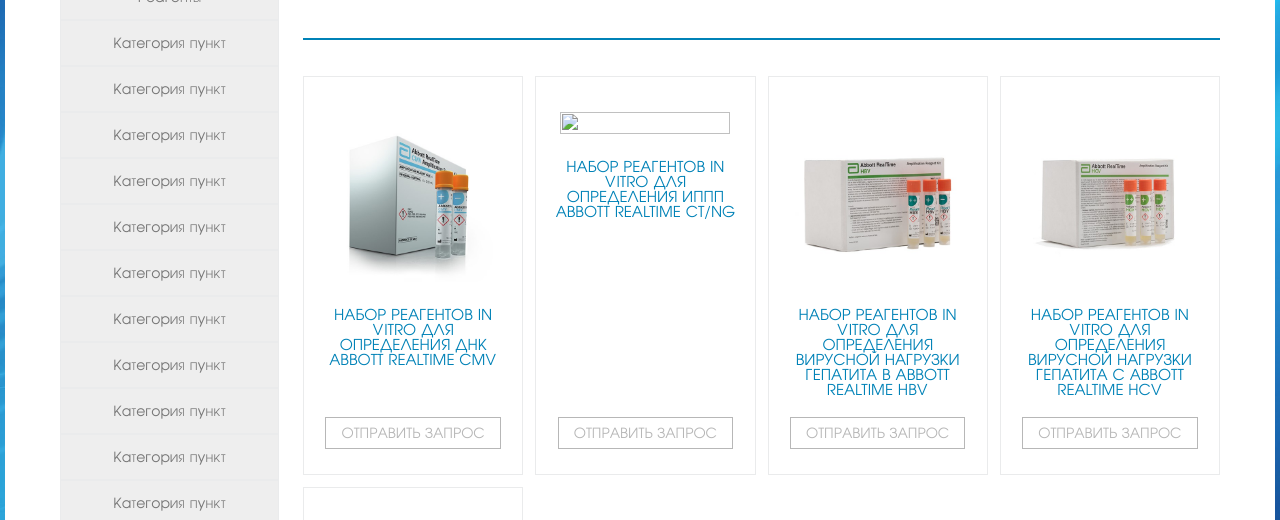
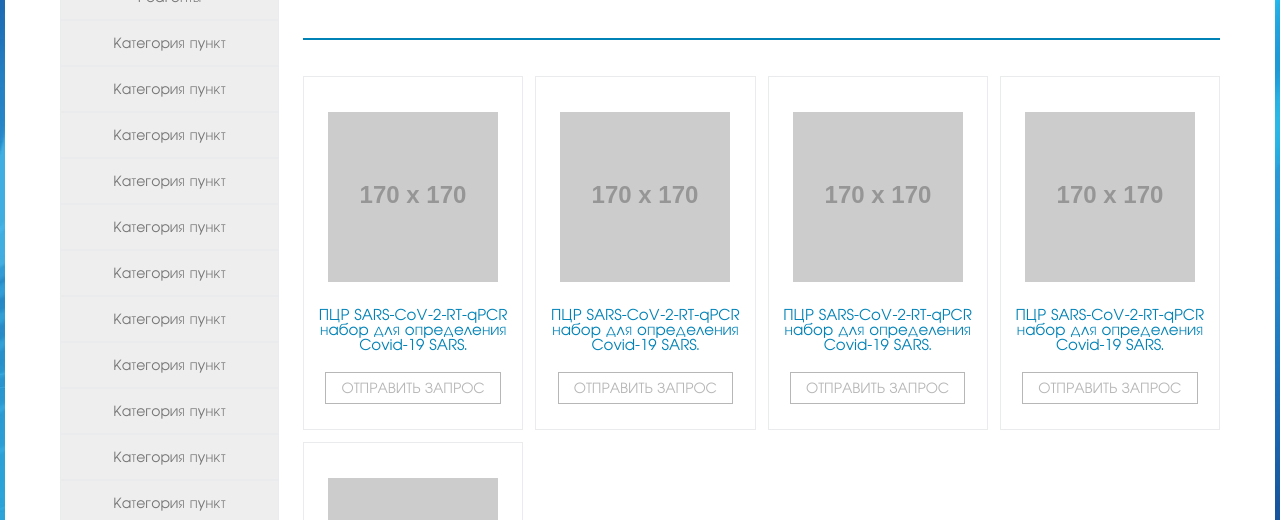
Before and after one commit to kambarbaev/mnglobal, a plain HTML site: page reagents.html in a window 1280 px wide. Shown: the part 265-785 px from the top of the page. Drawn offline with nearby package versions, Linux system fonts and the light colour scheme; placeholder pictures from the web are drawn by us.

Commit message:
update reagents.html

```diff
--- a/reagents.html
+++ b/reagents.html
@@ -160,25 +160,12 @@
             <div class="goods__catalog-item catalog" >
               <div class="catalog__wrapper">
                 <div class="catalog__item item-catalog item1">
-                  <a href="index.html" class="item-catalog__link-wrapper"></a>
                   <div class="item-catalog__wrapper">
                     <div class="item-catalog__img">
-                      <img src="img/catalog/reagents/abbottinvitroDNK.jpg" alt="">
+                      <img src="https://dummyimage.com/170x170/74c5e3/fcfcfc&text=%D0%A4%D0%9E%D0%A2%D0%9E+%D0%A2%D0%9E%D0%92%D0%90%D0%A0%D0%90" alt="">
                     </div>
                     <div class="item-catalog__title">
-                      <a href="abbottrtcmv.html" class="item-catalog__link">НАБОР РЕАГЕНТОВ IN VITRO ДЛЯ ОПРЕДЕЛЕНИЯ ДНК ABBOTT REALTIME CMV</a>
-                    </div>
-                    <button class="item-catalog__btn" onclick="location.href='https\://google.com';" value="Go to Google">Отправить запрос</button>
-                  </div>
-                  <!-- <button class="item-catalog__btn">Отправить запрос</button> -->
-                </div>
-                <div class="catalog__item item-catalog item1">
-                  <div class="item-catalog__wrapper">
-                    <div class="item-catalog__img">
-                      <img src="img//catalog/reagents/abbottinvitroIPPP.jpg" alt="">
-                    </div>
-                    <div class="item-catalog__title">
-                      <a href="abbottrtrtctng.html" class="item-catalog__link">НАБОР РЕАГЕНТОВ IN VITRO ДЛЯ ОПРЕДЕЛЕНИЯ ИППП ABBOTT REALTIME CT/NG</a>
+                      <a href="" class="item-catalog__link">ПЦР SARS-CoV-2-RT-qPCR  набор для определения Covid-19 SARS.</a>
                     </div>
                     <button class="item-catalog__btn">Отправить запрос</button>
                   </div>
@@ -187,22 +174,10 @@
                 <div class="catalog__item item-catalog item1">
                   <div class="item-catalog__wrapper">
                     <div class="item-catalog__img">
-                      <img src="img/catalog/reagents/abbottinvitroHBV.jpg" alt="">
+                      <img src="https://dummyimage.com/170x170/74c5e3/fcfcfc&text=%D0%A4%D0%9E%D0%A2%D0%9E+%D0%A2%D0%9E%D0%92%D0%90%D0%A0%D0%90" alt="">
                     </div>
                     <div class="item-catalog__title">
-                      <a href="abbottrthbv.html" class="item-catalog__link">НАБОР РЕАГЕНТОВ IN VITRO ДЛЯ ОПРЕДЕЛЕНИЯ ВИРУСНОЙ НАГРУЗКИ ГЕПАТИТА B ABBOTT REALTIME HBV</a>
-                    </div>
-                    <button class="item-catalog__btn" >Отправить запрос</button>
-                  </div>
-                  <!-- <button class="item-catalog__btn">Отправить запрос</button> -->
-                </div>
-                <div class="catalog__item item-catalog item1">
-                  <div class="item-catalog__wrapper">
-                    <div class="item-catalog__img">
-                      <img src="img/catalog/reagents/abbottinvitroHCV.jpg" alt="">
-                    </div>
-                    <div class="item-catalog__title">
-                      <a href="abbottrthcv.html" class="item-catalog__link">НАБОР РЕАГЕНТОВ IN VITRO ДЛЯ ОПРЕДЕЛЕНИЯ ВИРУСНОЙ НАГРУЗКИ ГЕПАТИТА С ABBOTT REALTIME HСV</a>
+                      <a href="" class="item-catalog__link">ПЦР SARS-CoV-2-RT-qPCR  набор для определения Covid-19 SARS.</a>
                     </div>
                     <button class="item-catalog__btn">Отправить запрос</button>
                   </div>
@@ -211,10 +186,34 @@
                 <div class="catalog__item item-catalog item1">
                   <div class="item-catalog__wrapper">
                     <div class="item-catalog__img">
-                      <img src="img/catalog/reagents/abbottinvitroSARS.jpg" alt="">
+                      <img src="https://dummyimage.com/170x170/74c5e3/fcfcfc&text=%D0%A4%D0%9E%D0%A2%D0%9E+%D0%A2%D0%9E%D0%92%D0%90%D0%A0%D0%90" alt="">
                     </div>
                     <div class="item-catalog__title">
-                      <a href="abbottrtpcr.html" class="item-catalog__link">НАБОР РЕАГЕНТОВ ДЛЯ ОБНАРУЖЕНИЯ РНК ВИРУСА SARS-COV-2 ABBOTT REALTIME SARS-COV-2</a>
+                      <a href="" class="item-catalog__link">ПЦР SARS-CoV-2-RT-qPCR  набор для определения Covid-19 SARS.</a>
+                    </div>
+                    <button class="item-catalog__btn">Отправить запрос</button>
+                  </div>
+                  <!-- <button class="item-catalog__btn">Отправить запрос</button> -->
+                </div>
+                <div class="catalog__item item-catalog item1">
+                  <div class="item-catalog__wrapper">
+                    <div class="item-catalog__img">
+                      <img src="https://dummyimage.com/170x170/74c5e3/fcfcfc&text=%D0%A4%D0%9E%D0%A2%D0%9E+%D0%A2%D0%9E%D0%92%D0%90%D0%A0%D0%90" alt="">
+                    </div>
+                    <div class="item-catalog__title">
+                      <a href="" class="item-catalog__link">ПЦР SARS-CoV-2-RT-qPCR  набор для определения Covid-19 SARS.</a>
+                    </div>
+                    <button class="item-catalog__btn">Отправить запрос</button>
+                  </div>
+                  <!-- <button class="item-catalog__btn">Отправить запрос</button> -->
+                </div>
+                <div class="catalog__item item-catalog item1">
+                  <div class="item-catalog__wrapper">
+                    <div class="item-catalog__img">
+                      <img src="https://dummyimage.com/170x170/74c5e3/fcfcfc&text=%D0%A4%D0%9E%D0%A2%D0%9E+%D0%A2%D0%9E%D0%92%D0%90%D0%A0%D0%90" alt="">
+                    </div>
+                    <div class="item-catalog__title">
+                      <a href="" class="item-catalog__link">ПЦР SARS-CoV-2-RT-qPCR  набор для определения Covid-19 SARS.</a>
                     </div>
                     <button class="item-catalog__btn">Отправить запрос</button>
                   </div>
```
